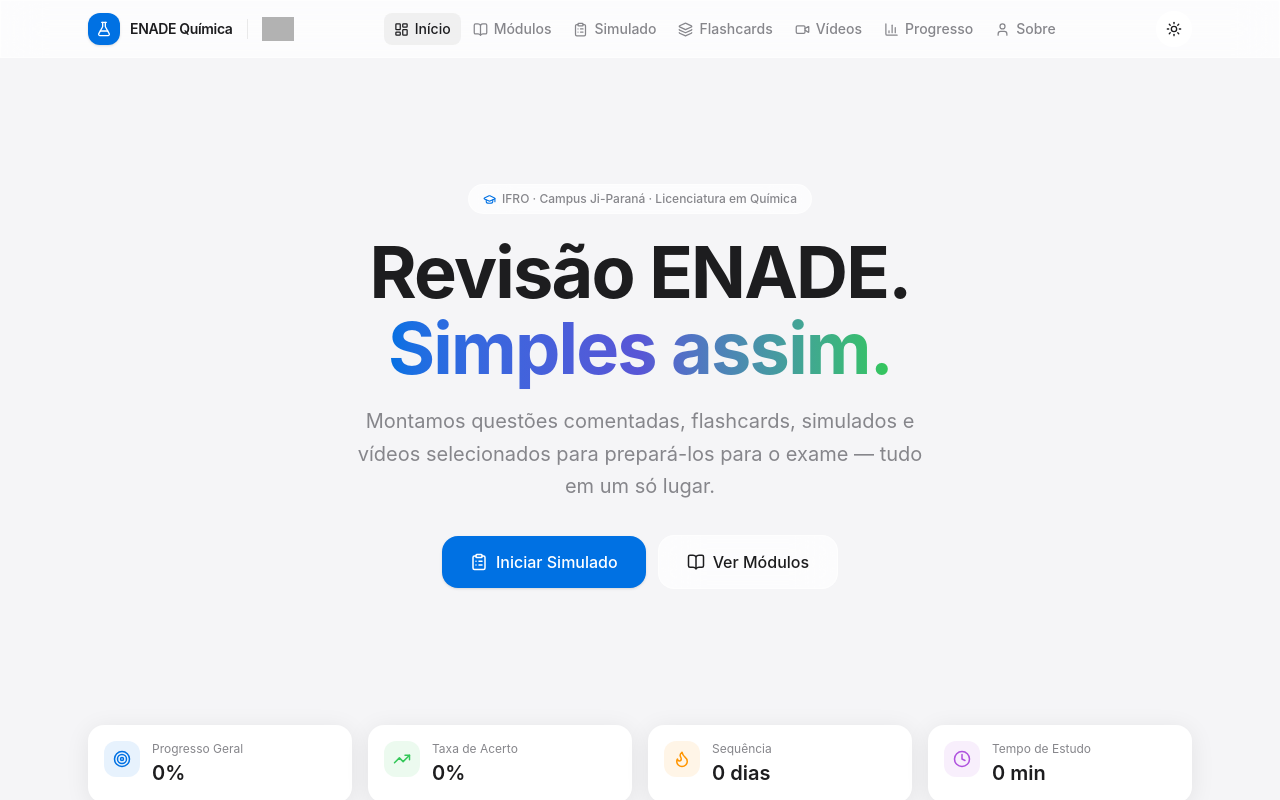
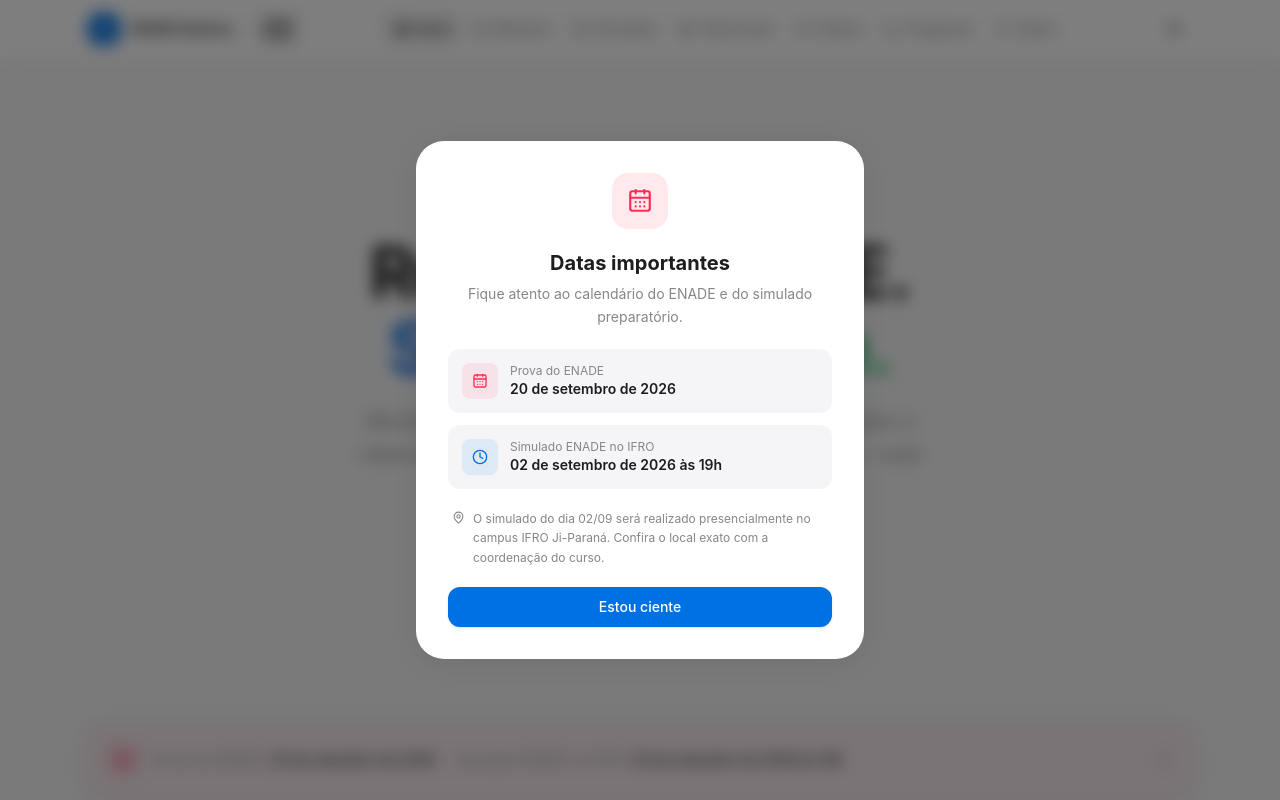
Before and after one commit to vieira86/enadelicenciaturas, a React (Vite) app: page / in a window 1280 px wide. Shown: the top 800 px of the page. Built offline with nearby package versions, Linux system fonts and the light colour scheme; grey boxes are pictures that could not be loaded.

Commit message:
Atualiza layout da página inicial

```diff
--- /dev/null
+++ b/src/components/DatesNotice.tsx
@@ -0,0 +1,110 @@
+import { useState } from 'react'
+import { motion } from 'framer-motion'
+import { CalendarDays, Clock, MapPin, X } from 'lucide-react'
+import { Modal } from './ui/Modal'
+import { Button } from './ui/Button'
+import { Card } from './ui/Card'
+
+const DATES = [
+  {
+    icon: CalendarDays,
+    color: '#ff2d55',
+    label: 'Prova do ENADE',
+    value: '20 de setembro de 2026',
+  },
+  {
+    icon: Clock,
+    color: '#0071e3',
+    label: 'Simulado ENADE no IFRO',
+    value: '02 de setembro de 2026 às 19h',
+  },
+]
+
+export function DatesNotice() {
+  // Reaparece toda vez que a página inicial é carregada (sem persistir a confirmação).
+  const [showModal, setShowModal] = useState(true)
+  const [bannerDismissed, setBannerDismissed] = useState(false)
+
+  const acknowledge = () => {
+    setShowModal(false)
+  }
+
+  return (
+    <>
+      <Modal open={showModal} dismissible={false}>
+        <div className="p-6 sm:p-8 text-center space-y-5">
+          <div className="w-14 h-14 rounded-2xl bg-[#ff2d55]/10 flex items-center justify-center mx-auto">
+            <CalendarDays size={26} className="text-[#ff2d55]" />
+          </div>
+          <div>
+            <h2 className="text-xl font-bold text-[var(--color-text-primary)]">
+              Datas importantes
+            </h2>
+            <p className="text-sm text-[var(--color-text-secondary)] mt-1.5 leading-relaxed">
+              Fique atento ao calendário do ENADE e do simulado preparatório.
+            </p>
+          </div>
+
+          <div className="space-y-3 text-left">
+            {DATES.map(({ icon: Icon, color, label, value }) => (
+              <div
+                key={label}
+                className="flex items-center gap-3 p-3.5 rounded-xl bg-[var(--color-surface-secondary)]"
+              >
+                <div
+                  className="w-9 h-9 rounded-lg flex items-center justify-center shrink-0"
+                  style={{ backgroundColor: `${color}18` }}
+                >
+                  <Icon size={16} style={{ color }} />
+                </div>
+                <div className="min-w-0">
+                  <p className="text-xs text-[var(--color-text-secondary)]">{label}</p>
+                  <p className="text-sm font-semibold text-[var(--color-text-primary)]">{value}</p>
+                </div>
+              </div>
+            ))}
+          </div>
+
+          <div className="flex items-start gap-2 text-xs text-[var(--color-text-secondary)] leading-relaxed text-left px-1">
+            <MapPin size={13} className="shrink-0 mt-0.5" />
+            <span>
+              O simulado do dia 02/09 será realizado presencialmente no campus IFRO Ji-Paraná.
+              Confira o local exato com a coordenação do curso.
+            </span>
+          </div>
+
+          <Button onClick={acknowledge} className="w-full justify-center">
+            Estou ciente
+          </Button>
+        </div>
+      </Modal>
+
+      {!bannerDismissed && (
+        <motion.div initial={{ opacity: 0, y: -8 }} animate={{ opacity: 1, y: 0 }}>
+          <Card padding="sm" hover={false} className="!bg-[#ff2d55]/[0.06] border border-[#ff2d55]/15">
+            <div className="flex items-center gap-3 flex-wrap sm:flex-nowrap">
+              <div className="w-9 h-9 rounded-xl bg-[#ff2d55]/10 flex items-center justify-center shrink-0">
+                <CalendarDays size={16} className="text-[#ff2d55]" />
+              </div>
+              <div className="flex-1 min-w-0 flex flex-wrap items-center gap-x-5 gap-y-1">
+                {DATES.map(({ label, value }) => (
+                  <p key={label} className="text-xs sm:text-sm text-[var(--color-text-primary)]">
+                    <span className="text-[var(--color-text-secondary)]">{label}: </span>
+                    <span className="font-medium">{value}</span>
+                  </p>
+                ))}
+              </div>
+              <button
+                onClick={() => setBannerDismissed(true)}
+                aria-label="Fechar aviso"
+                className="text-[var(--color-text-secondary)] hover:text-[var(--color-text-primary)] transition-colors shrink-0 cursor-pointer p-1"
+              >
+                <X size={15} />
+              </button>
+            </div>
+          </Card>
+        </motion.div>
+      )}
+    </>
+  )
+}
--- /dev/null
+++ b/src/components/ui/Modal.tsx
@@ -0,0 +1,36 @@
+import { motion, AnimatePresence } from 'framer-motion'
+import type { ReactNode } from 'react'
+
+interface ModalProps {
+  open: boolean
+  onClose?: () => void
+  children: ReactNode
+  dismissible?: boolean
+}
+
+export function Modal({ open, onClose, children, dismissible = true }: ModalProps) {
+  return (
+    <AnimatePresence>
+      {open && (
+        <div className="fixed inset-0 z-[100] flex items-center justify-center p-4">
+          <motion.div
+            initial={{ opacity: 0 }}
+            animate={{ opacity: 1 }}
+            exit={{ opacity: 0 }}
+            className="absolute inset-0 bg-black/50 backdrop-blur-sm"
+            onClick={dismissible ? onClose : undefined}
+          />
+          <motion.div
+            initial={{ opacity: 0, y: 16, scale: 0.97 }}
+            animate={{ opacity: 1, y: 0, scale: 1 }}
+            exit={{ opacity: 0, y: 8, scale: 0.97 }}
+            transition={{ type: 'spring', stiffness: 380, damping: 32 }}
+            className="relative w-full max-w-md rounded-[1.75rem] bg-[var(--color-surface)] card-shadow shadow-[var(--shadow-elevated)] overflow-hidden"
+          >
+            {children}
+          </motion.div>
+        </div>
+      )}
+    </AnimatePresence>
+  )
+}
--- a/src/pages/Dashboard.tsx
+++ b/src/pages/Dashboard.tsx
@@ -13,6 +13,7 @@ import {
 import { Card } from '../components/ui/Card'
 import { Button } from '../components/ui/Button'
 import { ProgressBar } from '../components/ui/ProgressBar'
+import { DatesNotice } from '../components/DatesNotice'
 import { useProgress } from '../context/ProgressContext'
 import { modules, getTotalQuestions } from '../data/modules'
 
@@ -83,7 +84,7 @@ export default function Dashboard() {
             <Link to="/simulado">
               <Button size="lg">
                 <ClipboardList size={18} />
-                Iniciar Simulado
+                Iniciar Estudos
               </Button>
             </Link>
             <Link to="/modulos">
@@ -94,6 +95,11 @@ export default function Dashboard() {
             </Link>
           </div>
         </div>
+      </motion.section>
+
+      {/* Datas importantes */}
+      <motion.section variants={item}>
+        <DatesNotice />
       </motion.section>
 
       {/* Stats */}
--- a/src/utils/storage.ts
+++ b/src/utils/storage.ts
@@ -1,5 +1,6 @@
 const STORAGE_KEY = 'enade-quimica-progress'
 const THEME_KEY = 'enade-quimica-theme'
+const DATES_NOTICE_KEY = 'enade-quimica-aviso-datas-v1'
 
 export function loadFromStorage<T>(key: string, fallback: T): T {
   try {
@@ -19,4 +20,4 @@ export function saveToStorage<T>(key: string, value: T): void {
   }
 }
 
-export { STORAGE_KEY, THEME_KEY }
+export { STORAGE_KEY, THEME_KEY, DATES_NOTICE_KEY }
```
